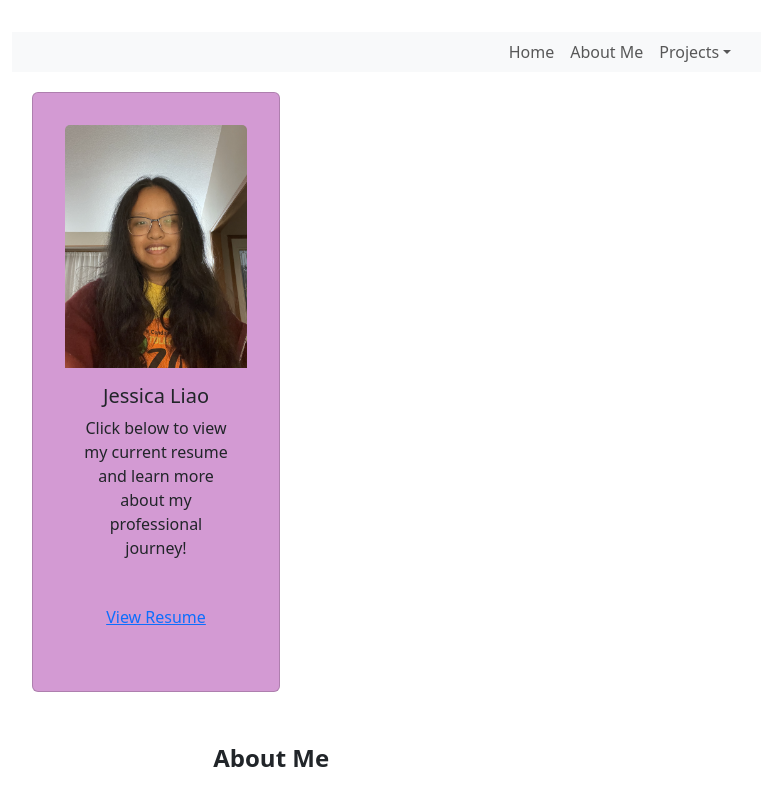
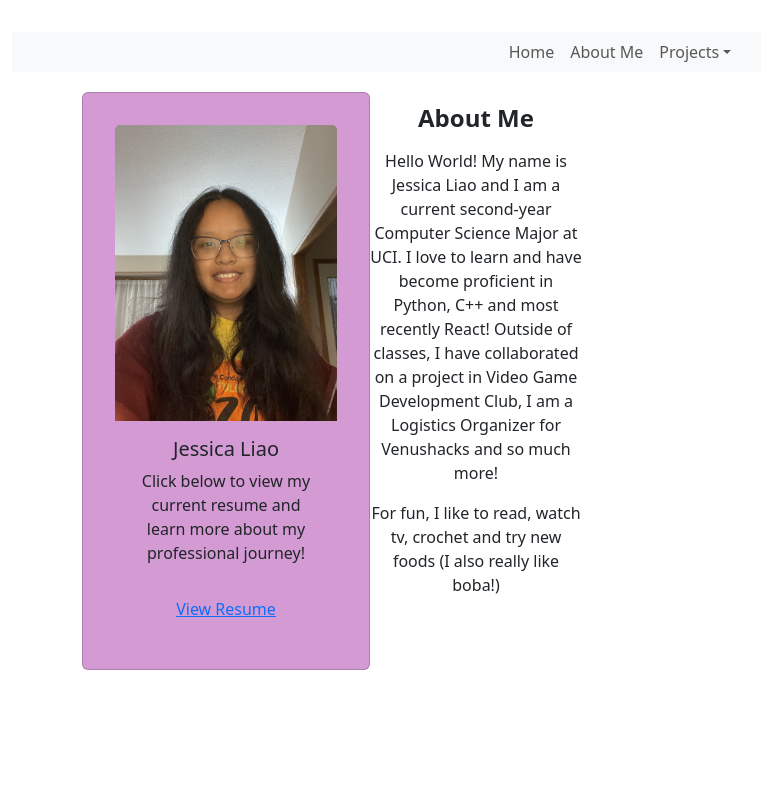
Before and after one commit to jessl314/JessicaL-Blog-Project, a React (Vite) app in the folder frontend/: page /about in a window 1280 px wide. Shown: the top 793 px of the page, without its empty margins (20-781 px from the left). Built offline with nearby package versions, Linux system fonts and the light colour scheme.

Commit message:
learning Boostrap grid system

```diff
--- a/frontend/src/pages/About.jsx
+++ b/frontend/src/pages/About.jsx
@@ -1,13 +1,15 @@
 import React from 'react'
 import 'bootstrap/dist/css/bootstrap.min.css';
-import Card from 'react-bootstrap/Card'
+import { Card, Container, Row, Col } from "react-bootstrap"
 import JessicaImage from '../assets/JessicaHeadShot.jpg'
 import './About.css'
 
 function About () {
     return (
-    <>
+    <Container className="my-section">
+      <Row>
         <div className="card-container">
+          <Col md={6}>
             <Card className="card">
               <Card.Img variant="top" src={JessicaImage} />
               <Card.Body>
@@ -20,14 +22,18 @@ function About () {
                 <Card.Link href="/Liao,Jessica_Resume.pdf" target="_blank" rel="noopener noreferrer">View Resume</Card.Link>
               </Card.Body>
             </Card>
+          </Col>
         </div>
+
         <div className="about-me">
+          <Col md={6}>
           <h2 className="about-me-title">About Me</h2>
           <p>Hello World! My name is Jessica Liao and I am a current second-year Computer Science Major at UCI. I love to learn and have become proficient in Python, C++ and most recently React! Outside of classes, I have collaborated on a project in Video Game Development Club, I am a Logistics Organizer for Venushacks and so much more! </p>
           <p>For fun, I like to read, watch tv, crochet and try new foods (I also really like boba!) </p>
-
+          </Col>
         </div>
-    </>
+      </Row>
+    </Container>
     )
 
 }
```
Lines whose indentation alone changed are shown as unchanged.
